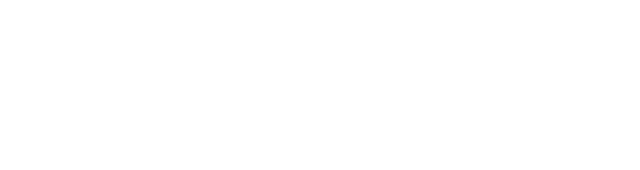
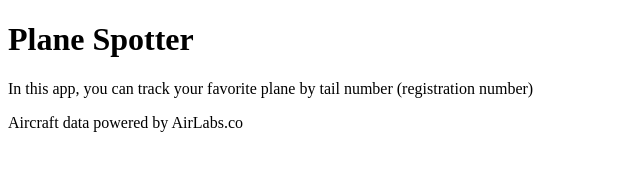
Before and after one commit to jmcraineydev/plane_spotter, a website: page public/index.html in a window 1280 px wide. Shown: the whole page, without its empty margins (0-640 px from the left). Drawn offline with Linux system fonts and the light colour scheme.

Commit message:
feat: add inital static html to server

```diff
--- a/index.html
+++ b/public/index.html
@@ -6,5 +6,13 @@
     <meta name="viewport" content="width=device-width, initial-scale=1.0" />
     <title>Plane Spotter</title>
   </head>
-  <body></body>
+  <body>
+    <header><h1>Plane Spotter</h1></header>
+    <p>
+      In this app, you can track your favorite plane by tail number
+      (registration number)
+    </p>
+
+    <footer>Aircraft data powered by AirLabs.co</footer>
+  </body>
 </html>
--- a/server/server.js
+++ b/server/server.js
@@ -4,6 +4,7 @@ const userController = require("../controllers/userController");
 const setupServer = () => {
   const app = express();
   app.use(express.json());
+  app.use("/", express.static("public"));
   app.use("/api/users", userController);
 
   return app;
```
